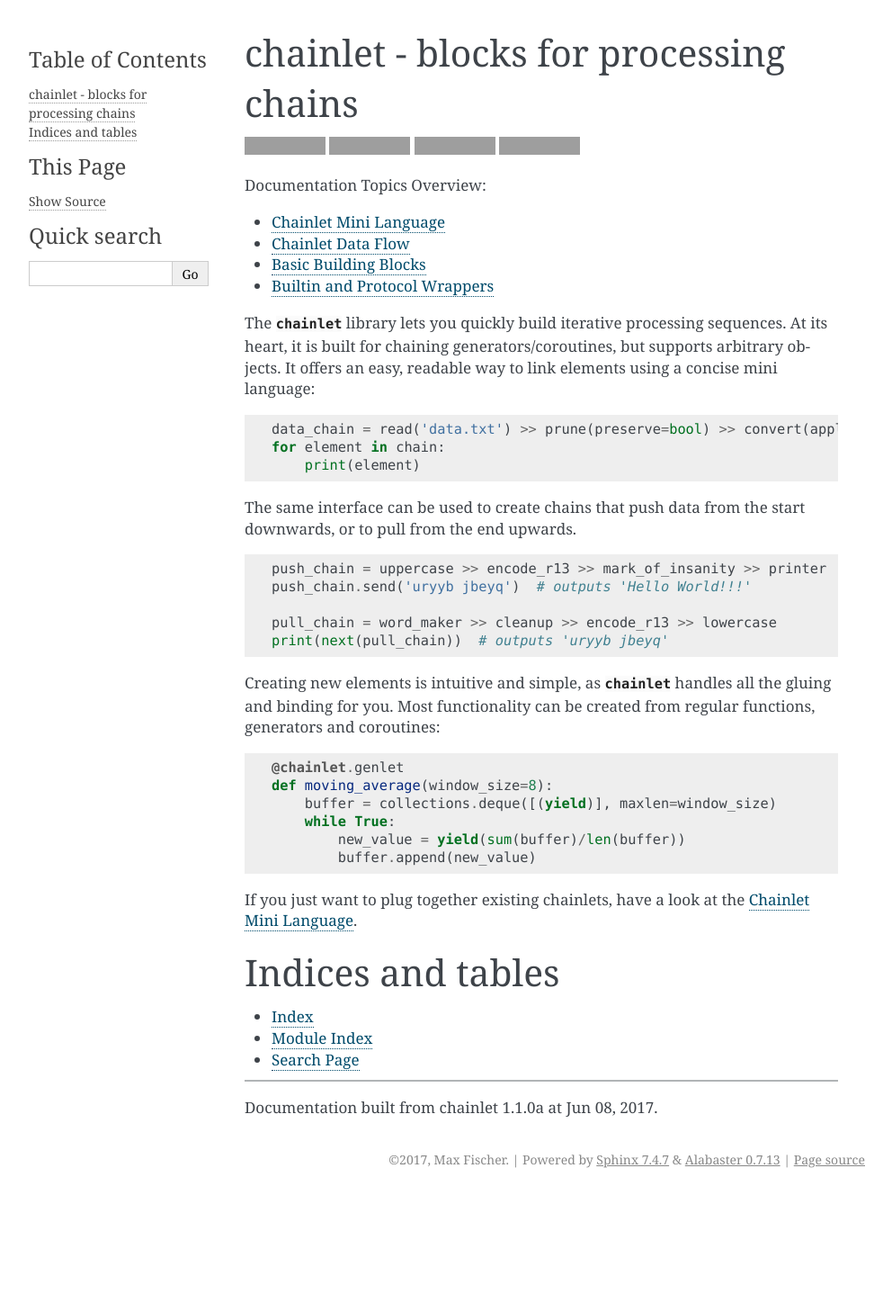
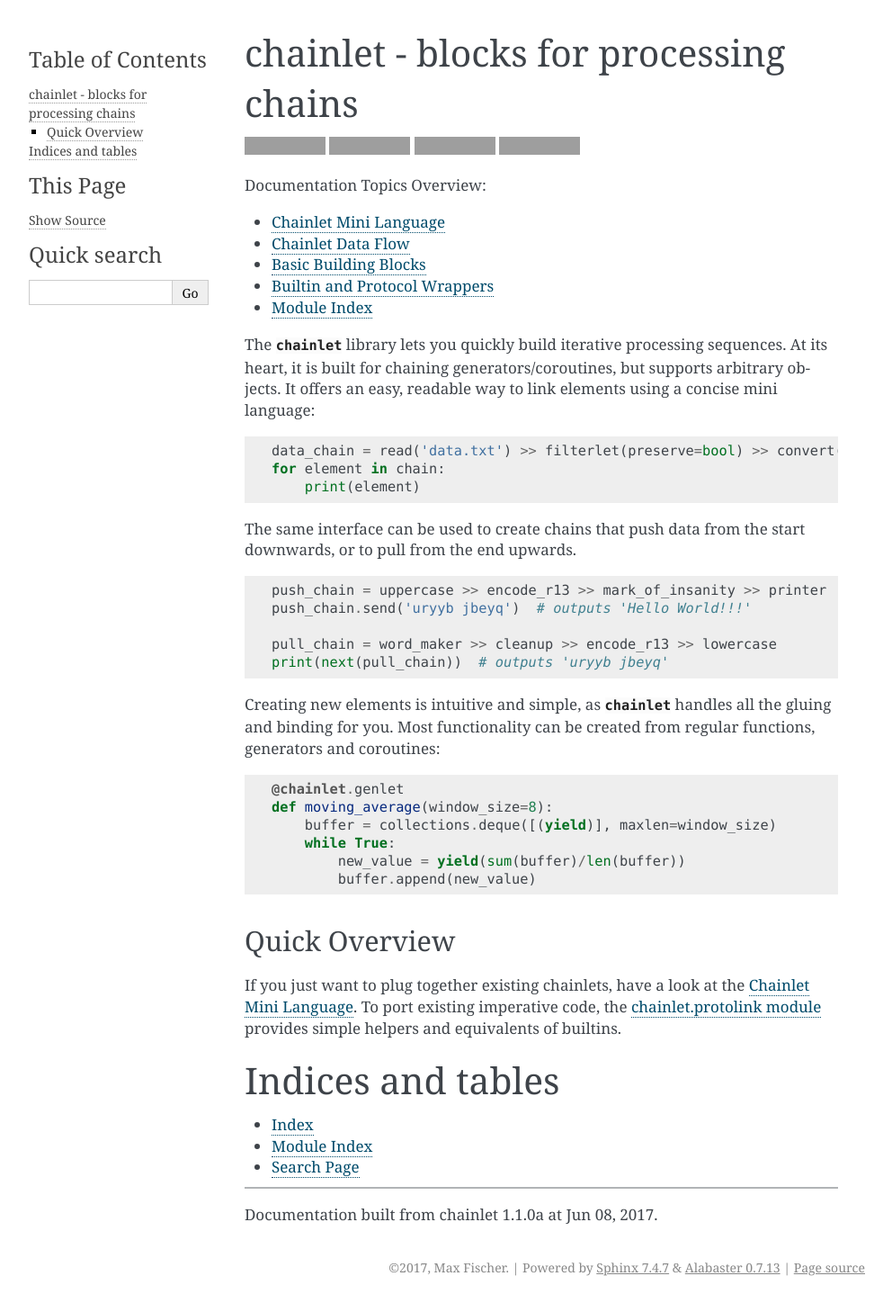
Before and after one commit to maxfischer2781/chainlet, a Sphinx documentation site: the page built from docs/index.rst, in a window 1280 px wide. Shown: the whole page at 90% size, without its empty margins (148-1140 px from the left). Built offline with Sphinx 7.4.7, drawn with Linux system fonts in a browser that asks for light colours; formulas are drawn with MathJax 3; before the commit the page ends 1328 px from its top, so only the background shows below that; grey boxes are pictures that could not be loaded.

Commit message:
expanded docs

```diff
--- a/docs/index.rst
+++ b/docs/index.rst
@@ -27,6 +27,7 @@
     source/chains
     Basic Building Blocks <source/api/chainlet>
     Builtin and Protocol Wrappers <source/api/chainlet.protolink>
+    Module Index <source/api/modules>
 
 The :py:mod:`chainlet` library lets you quickly build iterative processing sequences.
 At its heart, it is built for chaining generators/coroutines, but supports arbitrary objects.
@@ -34,7 +35,7 @@
 
 .. code:: python
 
-    data_chain = read('data.txt') >> prune(preserve=bool) >> convert(apply=ast.literal_eval)
+    data_chain = read('data.txt') >> filterlet(preserve=bool) >> convert(apply=ast.literal_eval)
     for element in chain:
         print(element)
 
@@ -60,7 +61,11 @@
             new_value = yield(sum(buffer)/len(buffer))
             buffer.append(new_value)
 
+Quick Overview
+--------------
+
 If you just want to plug together existing chainlets, have a look at the :doc:`source/grammar`.
+To port existing imperative code, the :doc:`source/api/chainlet.protolink` provides simple helpers and equivalents of builtins.
 
 
 Indices and tables
--- a/docs/source/api/chainlet.rst
+++ b/docs/source/api/chainlet.rst
@@ -23,5 +23,6 @@
    chainlet.driver
    chainlet.funclink
    chainlet.genlink
+   chainlet.protolink
    chainlet.utility
    chainlet.wrapper
```
Also changed, not shown: 1 other file.
